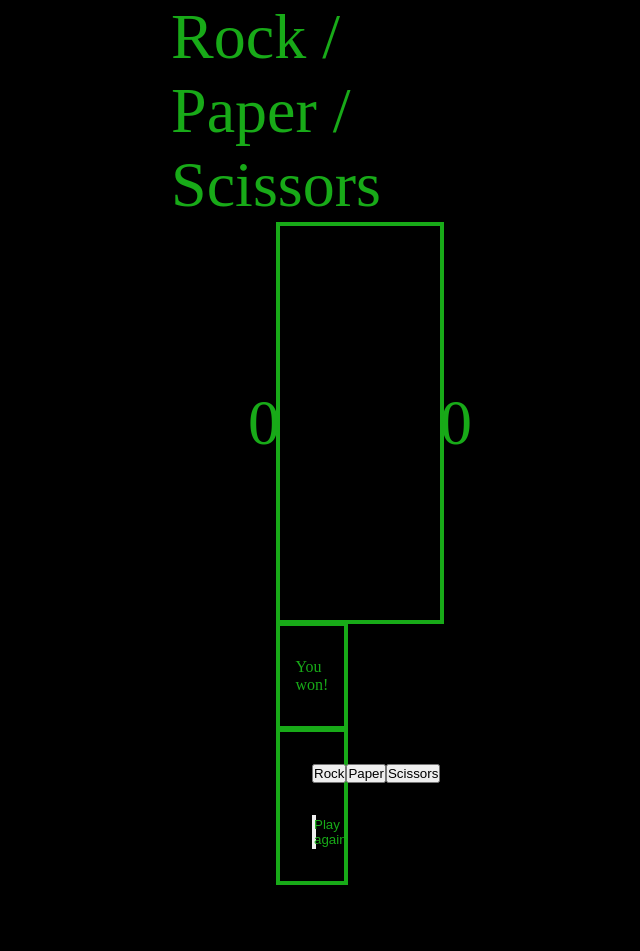
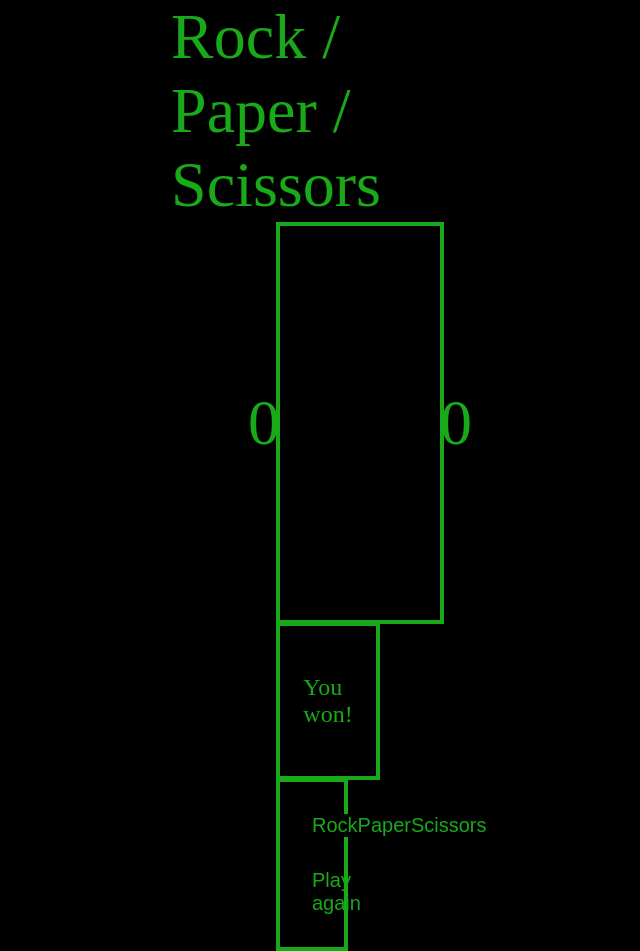
Before and after one commit to DevinCookcs/rps, a plain HTML site: page index.html in a window 1280 px wide. Shown: the whole page, without its empty margins (364-1004 px from the left). Before the commit the page ends 885 px from the top, so only its background shows below. Drawn offline with Linux system fonts and the light colour scheme.

Commit message:
changed button background color and moved css styling specific to all buttons on its own

```diff
--- a/styles.css
+++ b/styles.css
@@ -43,6 +43,7 @@ body {
 .results {
     color: rgb(24, 170, 24);
     border: 4px solid rgb(24, 170, 24);
+    font-size: 24px;
     display: flex;
     justify-content: center;
     padding: 2em;
@@ -60,14 +61,22 @@ body {
     margin-top: -1px;
     margin-bottom: -1px;
 }
+
+button {
+    font-size: 20px;
+    background-color: black;
+    color: rgb(24, 170, 24);
+    border: none;
+}
+
 .rps-buttons {
     display: flex;
     justify-content: space-evenly;
+    align-items: center;
+
 }
 
 .play-again {
-    color: rgb(24, 170, 24);
     justify-content: center;
     align-items: center;
-
 }
```
